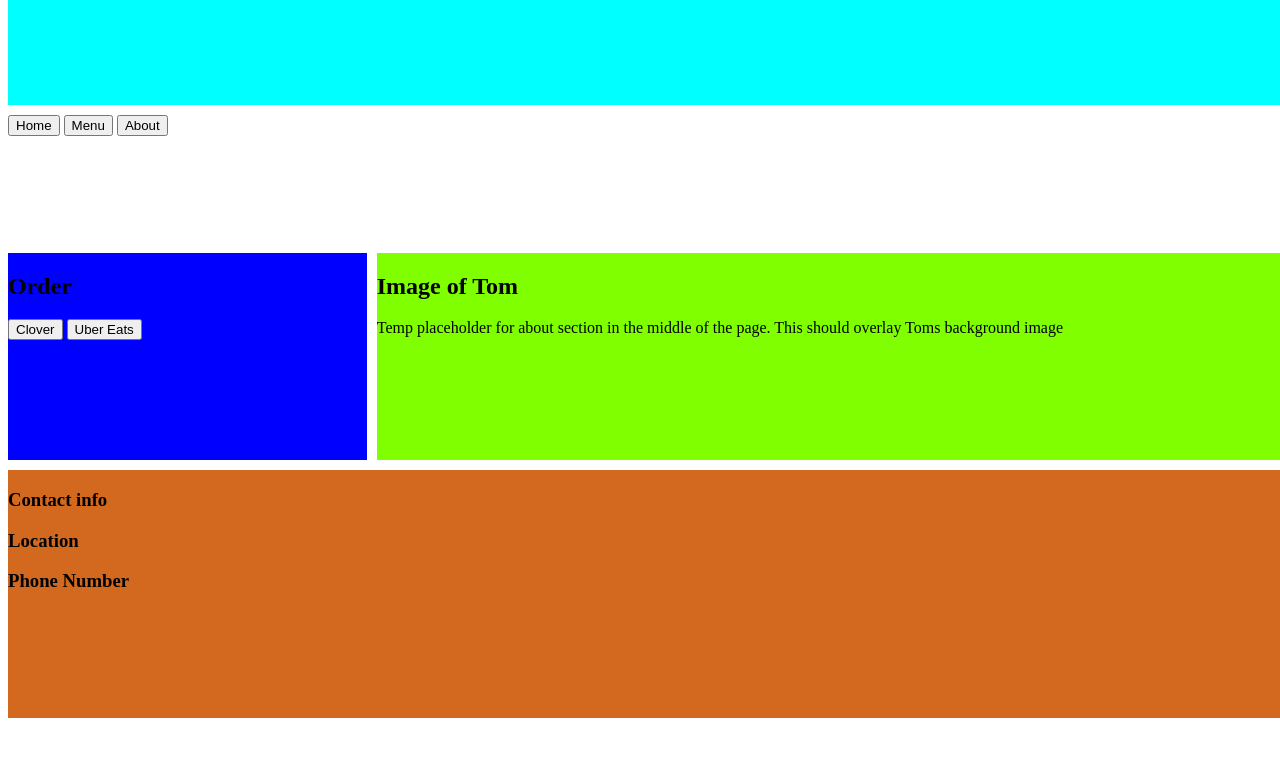
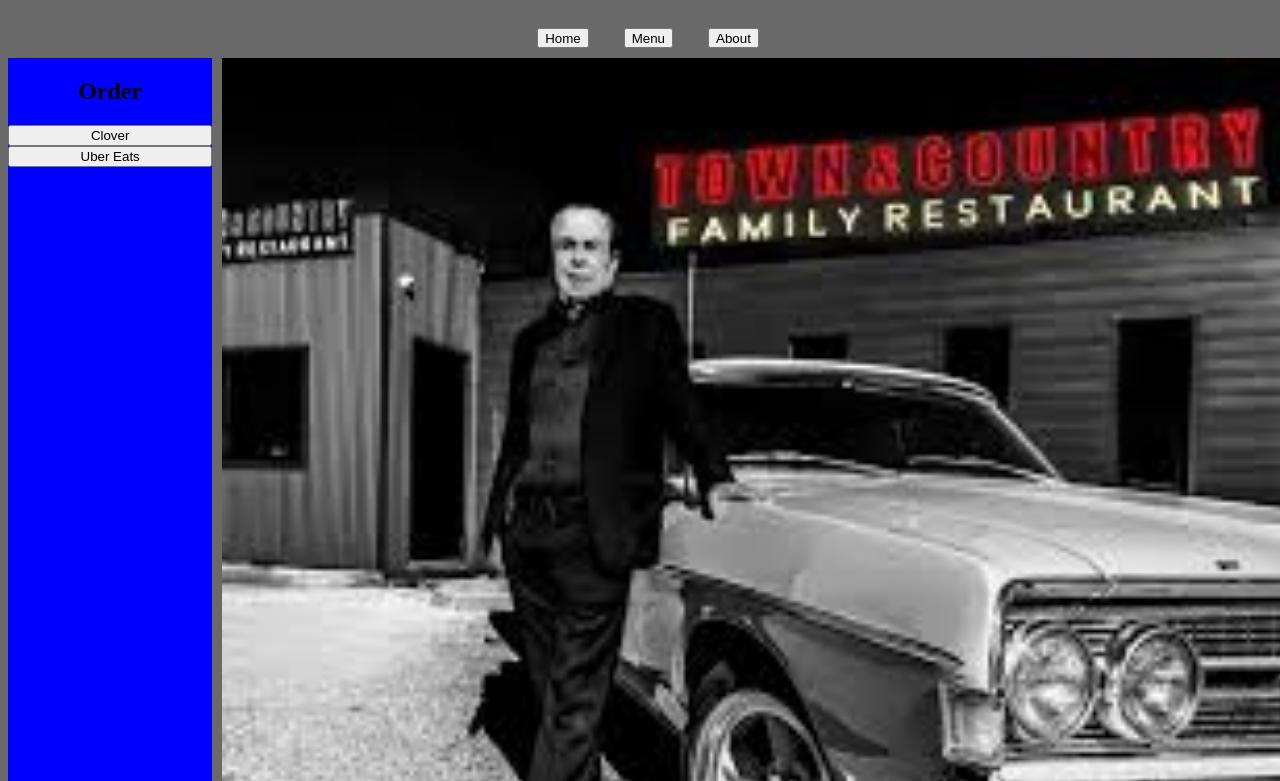
Before and after one commit to Alight26/Project-Town_and_Country, a website built with webpack: page src/template.html in a window 1280 px wide. Shown: the part 90-871 px from the top of the page. Before the commit the page ends 816 px from the top, so only its background shows below. Built offline with nearby package versions, Linux system fonts and the light colour scheme.

Commit message:
added image and layout is complete for main page

```diff
--- a/src/styles.css
+++ b/src/styles.css
@@ -1,5 +1,5 @@
 body {
-  background-color: rgb(255, 255, 255);
+  background-color: dimgray;
 }
 
 .container {
@@ -12,26 +12,60 @@ body {
                          "head-buttons head-buttons"
                          "sidebar content"
                          "footer footer";
+    grid-template-rows: 100px 20px 900px 0.25fr;
+    grid-template-columns: 0.35fr;
 }
 
 #header {
-    background-color: aqua;
+    background-color: dimgray;
+
     grid-area: header;
+    display: flex;
+    justify-content: center;
 }
 
 #head-buttons {
     grid-area: head-buttons;
+    display: flex;
+
+    justify-content: center;
+    gap:35px;
+
+
 }
+
 
 #sidebar {
     background-color: blue;
     grid-area: sidebar;
 
+
+
+}
+
+#sidebar-heading {
+    display: flex;
+    justify-content: center;
+}
+#sidebar-buttons {
+    display: flex;
+    flex-direction: column;
 }
 
 #content {
-    background-color: chartreuse;
+    position: relative;
+    background-color: rgb(98, 98, 98);
     grid-area: content;
+    display: flex;
+    justify-content: center;
+}
+
+#content img {
+    position:absolute;
+    width: 100%;
+    height: 100%;
+
+
 }
 
 #footer {
--- a/src/template.html
+++ b/src/template.html
@@ -8,21 +8,22 @@
 <body>
     <div class="container">
         <div id="header">
-            <h1 id="header-placeholder">Placeholder</h1>
+            <h1 id="header-placeholder">Town and Country Guelph</h1>
         </div>
         <div id="head-buttons">
-            <button>Home</button>
-            <button>Menu</button>
-            <button>About</button>
+            <button id="home">Home</button>
+            <button id="menu">Menu</button>
+            <button id="about">About</button>
         </div>
         <div id="sidebar">
             <h2 id="sidebar-heading">Order</h2>
-            <button>Clover</button>
-            <button>Uber Eats</button>
-
+            <div id="sidebar-buttons">
+                <button>Clover</button>
+                <button>Uber Eats</button>
+            </div>
         </div>
         <div id="content">
-            <h2>Image of Tom</h2>
+            <img src="Big_tom.jpeg">
             <p id="info">Temp placeholder for about section in the middle
                 of the page. This should overlay Toms background image
             </p>
```
Also changed, not shown: src/Big_tom.jpeg (added).
